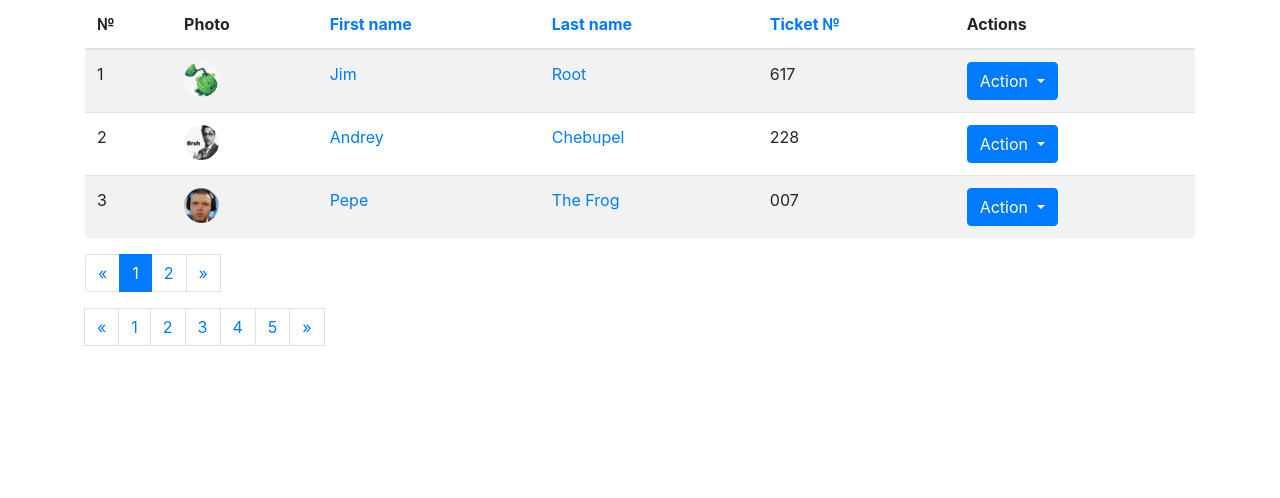
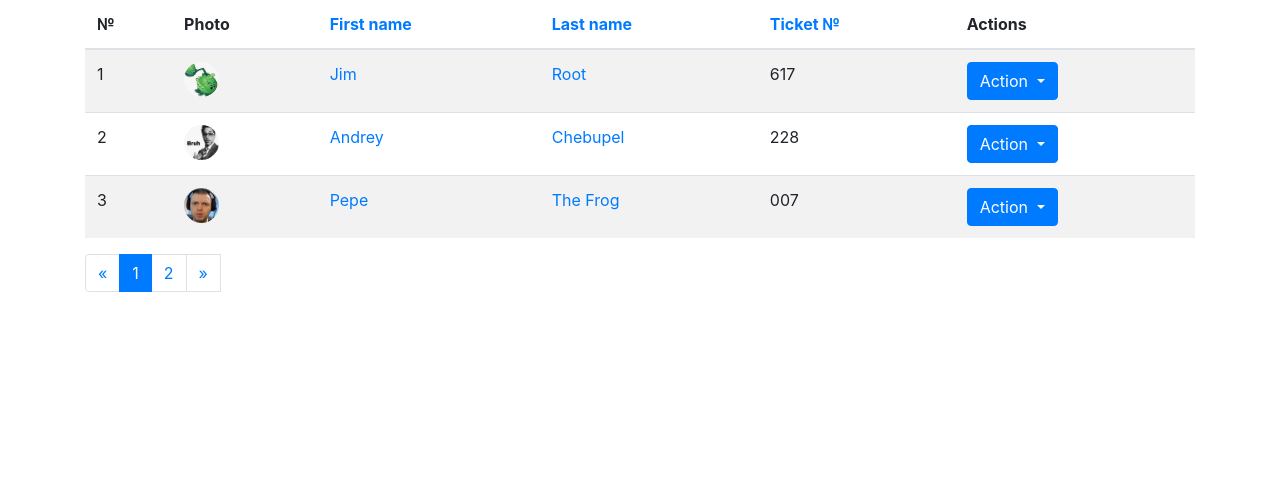
Before and after one commit to jeSoosRemirez/the-project, a Django app: page / in a window 1280 px wide. Shown: the part 223-721 px from the top of the page. Run offline with Django 3.2, Linux system fonts and the light colour scheme; data comes from the database, SQL or seed files in the repository; some libraries are stand-ins or nearby versions.

Commit message:
Moved navigation to students_list.html and remaked it into working paginator

```diff
--- a/students/templates/students/base.html
+++ b/students/templates/students/base.html
@@ -69,36 +69,6 @@
             <!--Students Listing-->
             <div>
                 {% block content %}{% endblock content %}
-
-                <nav aria-label="Page navigation">
-                    <ul class="pagination">
-                        <li>
-                            <a class="page-link" href="#" aria-label="Previous">
-                                <span aria-hidden="true">&laquo;</span>
-                            </a>
-                        </li>
-                        <li class="page-item">
-                            <a class="page-link" href="#">1</a>
-                        </li>
-                        <li class="page-item">
-                            <a class="page-link" href="#">2</a>
-                        </li>
-                        <li class="page-item">
-                            <a class="page-link" href="#">3</a>
-                        </li>
-                        <li class="page-item">
-                            <a class="page-link" href="#">4</a>
-                        </li>
-                        <li class="page-item">
-                            <a class="page-link" href="#">5</a>
-                        </li>
-                        <li>
-                            <a class="page-link" href="#" aria-label="Next">
-                                <span aria-hidden="true">&raquo;</span>
-                            </a>
-                        </li>
-                    </ul>
-                </nav>
             </div>
         </div>
         <!--End Main Page Content-->
```
